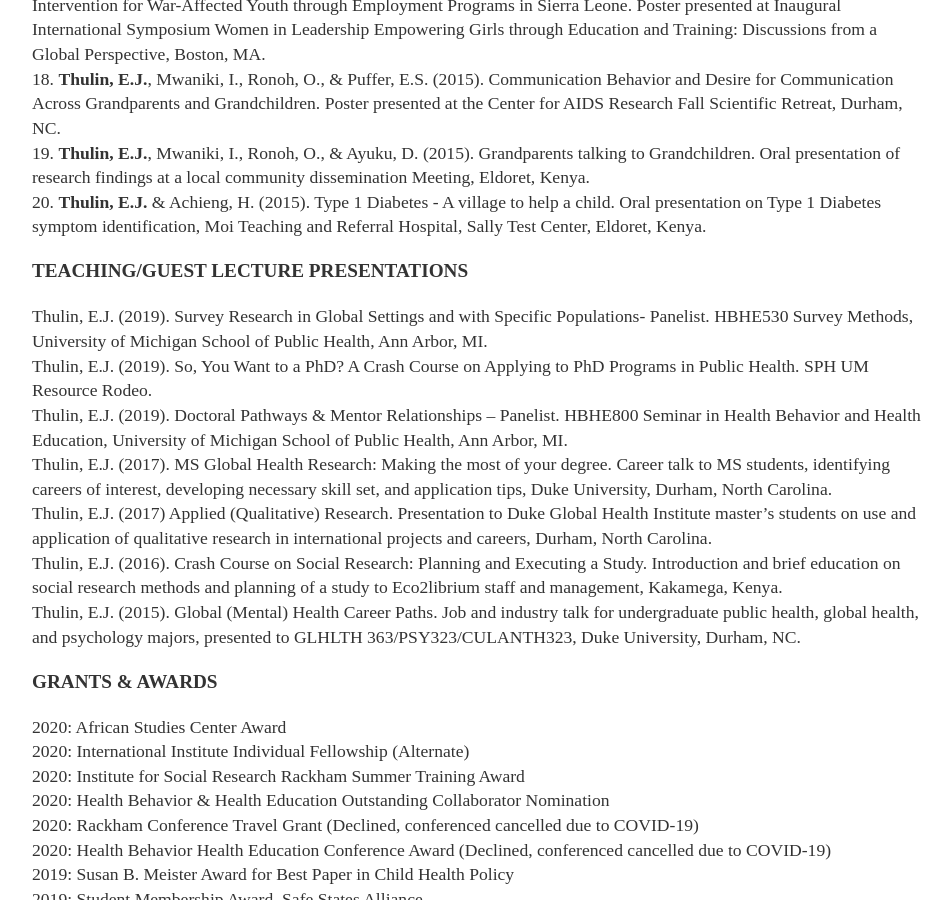
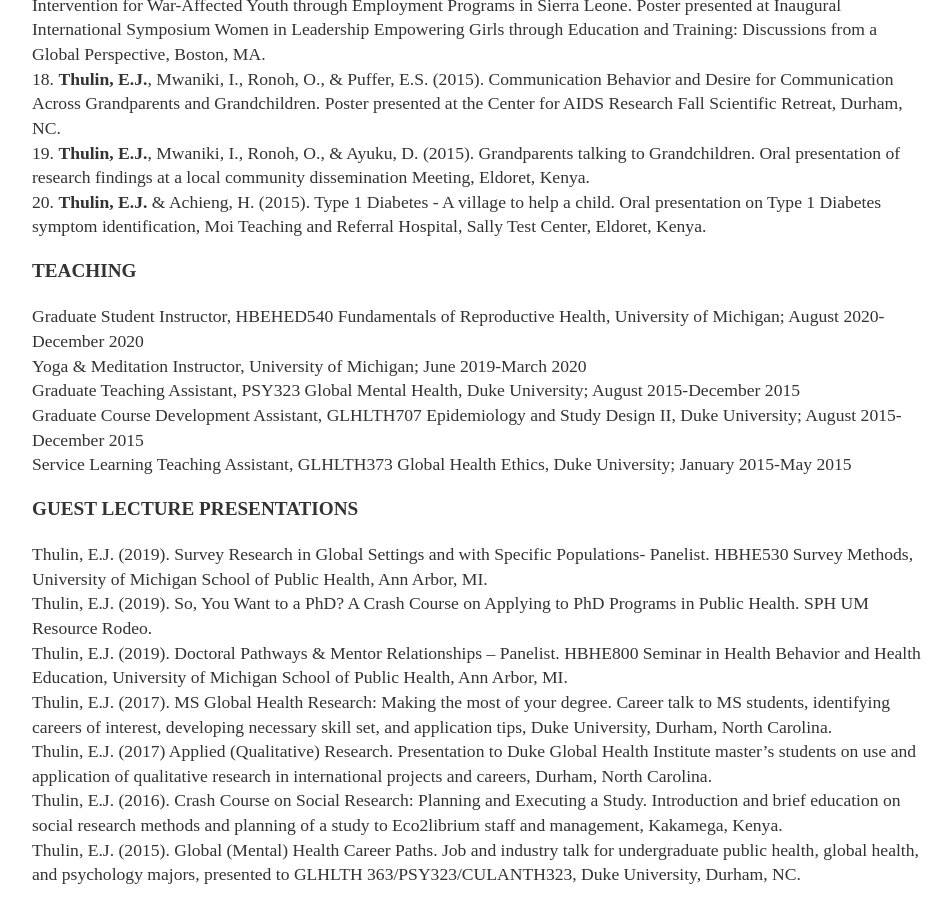
Before and after one commit to elysethulin/elysethulin.github.io, a Jekyll site: the page built from cv.md, in a window 1280 px wide and 900 px high, scrolled down 4834 px. Shown: the whole window, without its empty margins (160-1112 px from the left). Built offline with Jekyll 4.4.1, drawn with Linux system fonts in a browser that asks for light colours.

Commit message:
Update cv.md

```diff
--- a/cv.md
+++ b/cv.md
@@ -163,7 +163,15 @@ community dissemination Meeting, Eldoret, Kenya.
 <br>20.	<b>Thulin, E.J.</b> & Achieng, H. (2015). Type 1 Diabetes - A village to help a child. Oral presentation on Type 1 Diabetes symptom identification, Moi
 Teaching and Referral Hospital, Sally Test Center, Eldoret, Kenya.</p>
 
-<p style="font-size: 120%;"><b>TEACHING/GUEST LECTURE PRESENTATIONS </b></p>
+<p style="font-size: 120%;"><b>TEACHING </b></p>
+<p style="font-size: 110%;">Graduate Student Instructor, HBEHED540 Fundamentals of Reproductive Health, University of Michigan; August 2020-December 2020
+<br>Yoga & Meditation Instructor, University of Michigan; June 2019-March 2020
+<br>Graduate Teaching Assistant, PSY323 Global Mental Health, Duke University; August 2015-December 2015
+<br>Graduate Course Development Assistant, GLHLTH707 Epidemiology and Study Design II, Duke University; August 2015-December 2015
+<br>Service Learning Teaching Assistant, GLHLTH373 Global Health Ethics, Duke University; January 2015-May 2015
+ </p>
+
+<p style="font-size: 120%;"><b>GUEST LECTURE PRESENTATIONS </b></p>
 <p style="font-size: 110%;">Thulin, E.J. (2019). Survey Research in Global Settings and with Specific Populations- Panelist. HBHE530 Survey Methods, University of Michigan School of Public Health, Ann Arbor, MI.
 <br>Thulin, E.J. (2019). So, You Want to a PhD? A Crash Course on Applying to PhD Programs in Public Health. SPH UM Resource Rodeo.
 <br>Thulin, E.J. (2019). Doctoral Pathways & Mentor Relationships – Panelist. HBHE800 Seminar in Health Behavior and Health Education, University of Michigan School of Public Health, Ann Arbor, MI.
```
